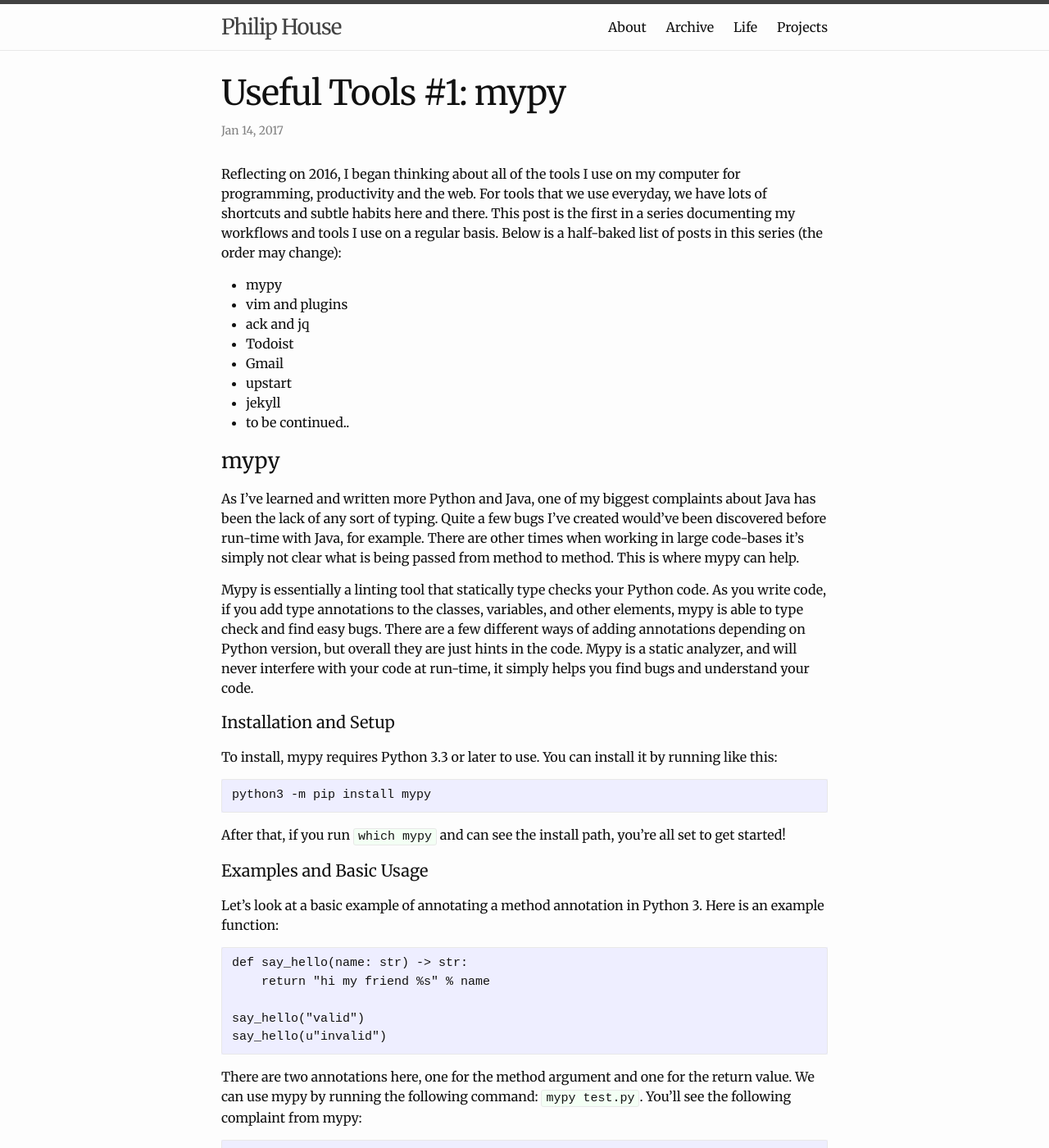
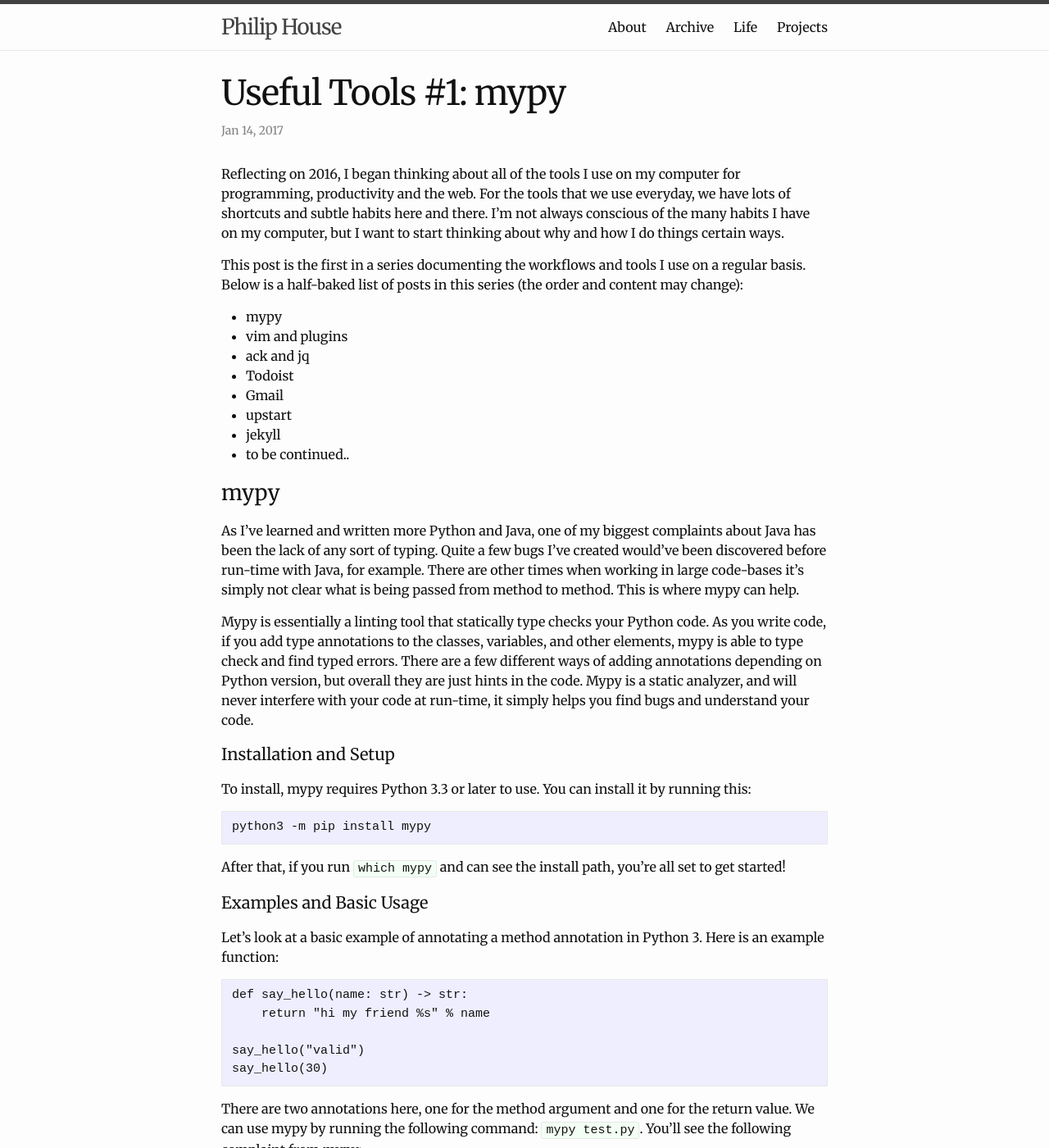
Before and after one commit to phouse512/blog, a Jekyll site: the page built from _posts/2017-01-14-useful-tools-1-mypy.markdown, in a window 1280 px wide and 1400 px high. Shown: the whole window at 82% size. Built offline with Jekyll 4.4.1, drawn with Linux system fonts in a browser that asks for light colours; a script that is not in the unit is left out; comment, search, counter and statistics services are not loaded; some of the changed text lies outside the part shown.

Commit message:
more changes

````diff
--- a/_posts/2017-01-14-useful-tools-1-mypy.markdown
+++ b/_posts/2017-01-14-useful-tools-1-mypy.markdown
@@ -7,10 +7,14 @@ comments: true
 ---
 
 Reflecting on 2016, I began thinking about all of the tools I use on my
-computer for programming, productivity and the web. For tools that we use
-everyday, we have lots of shortcuts and subtle habits here and there. This post
-is the first in a series documenting my workflows and tools I use on a regular
-basis. Below is a half-baked list of posts in this series (the order may change):
+computer for programming, productivity and the web. For the tools that we use
+everyday, we have lots of shortcuts and subtle habits here and there. I'm not
+always conscious of the many habits I have on my computer, but I want to start
+thinking about why and how I do things certain ways.
+
+This post is the first in a series documenting the workflows and tools I use
+on a regular basis. Below is a half-baked list of posts in this series (the
+order and content may change):
 
 - mypy
 - vim and plugins
@@ -31,7 +35,7 @@ what is being passed from method to method. This is where mypy can help.
 
 Mypy is essentially a linting tool that statically type checks your Python
 code. As you write code, if you add type annotations to the classes, variables,
-and other elements, mypy is able to type check and find easy bugs. There are
+and other elements, mypy is able to type check and find typed errors. There are
 a few different ways of adding annotations depending on Python version, but
 overall they are just hints in the code. Mypy is a static analyzer, and will
 never interfere with your code at run-time, it simply helps you find bugs and
@@ -40,7 +44,7 @@ understand your code.
 #### Installation and Setup
 
 To install, mypy requires Python 3.3 or later to use. You can install it by
-running like this:
+running this:
 
 ```
 python3 -m pip install mypy
@@ -59,7 +63,7 @@ def say_hello(name: str) -> str:
     return "hi my friend %s" % name
 
 say_hello("valid")
-say_hello(u"invalid")
+say_hello(30)
 ```
 
 There are two annotations here, one for the method argument and one for the
@@ -166,6 +170,9 @@ the [mypy home page][homepage] as it explains a lot of the motivations and
 reasoning for mypy. Just for documentation, the [mypy documentation][docs] are
 incredibly helpful as well.
 
+If you use mypy and have had good experiences with it, I would love to hear
+about it!
+
 [docs]: http://mypy.readthedocs.io/en/latest/index.html
 [homepage]: http://www.mypy-lang.org/
 [typeshedrepo]: https://github.com/python/typeshed
````
Also changed, not shown: other parts of _posts/2017-01-14-useful-tools-1-mypy.markdown (+2 -2 lines).
